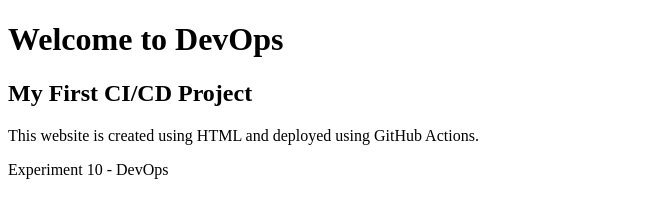
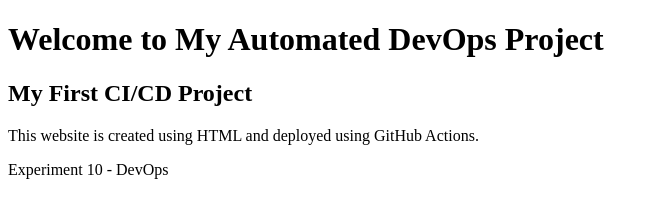
Before and after one commit to Karman-Dhillon3312/devops-experiment, a plain HTML site: page index.html in a window 1280 px wide. Shown: the whole page, without its empty margins (0-659 px from the left). Drawn offline with Linux system fonts and the light colour scheme.

Commit message:
Update welcome header in index.html

```diff
--- a/index.html
+++ b/index.html
@@ -7,7 +7,7 @@
 
 <body>
 
-    <h1>Welcome to DevOps</h1>
+    <h1>Welcome to My Automated DevOps Project</h1>
 
     <h2>My First CI/CD Project</h2>
 
```
